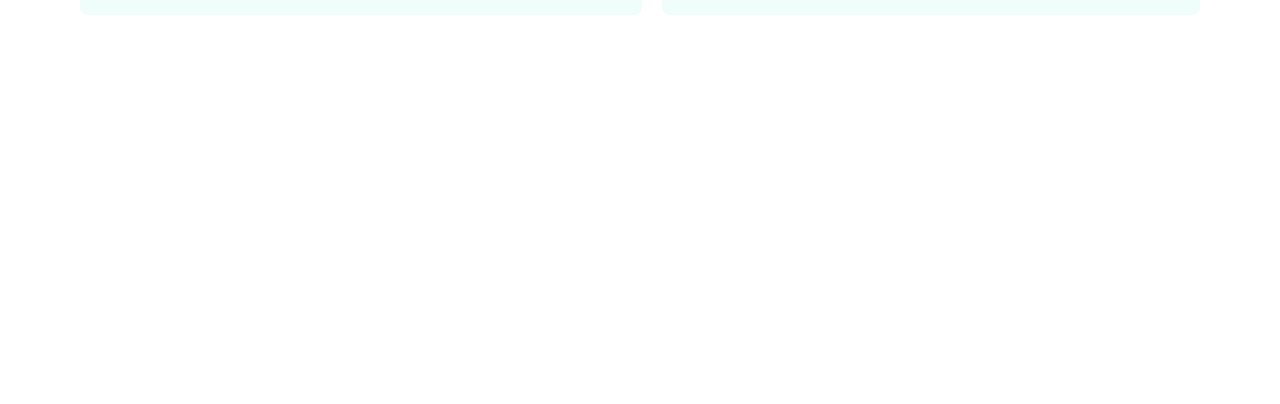
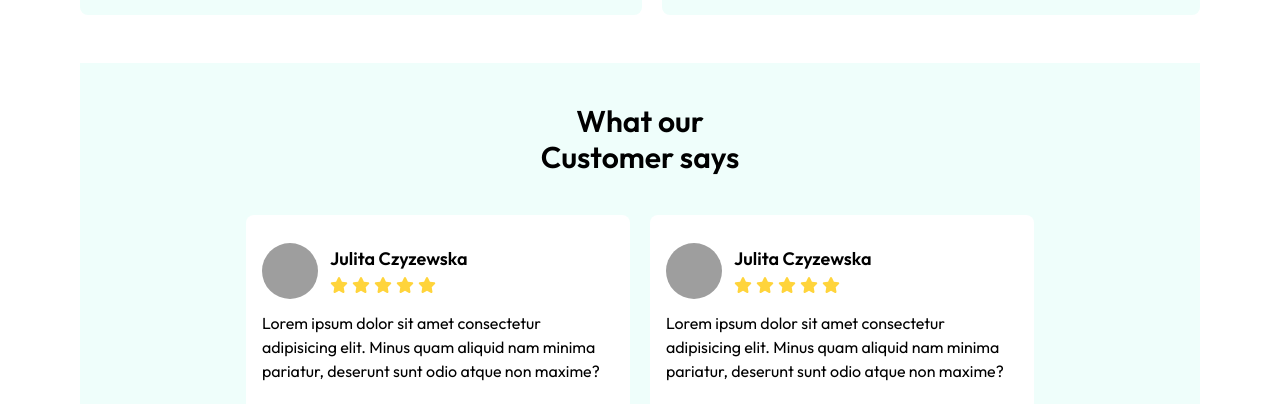
Before and after one commit to Vanraj8169/Laundry-Website, a React (Vite) app: page / in a window 1280 px wide. Shown: the part 1988-2392 px from the top of the page. Before the commit the page ends 2003 px from the top, so only its background shows below. Built offline with nearby package versions, Linux system fonts and the light colour scheme; grey boxes are pictures that could not be loaded.

Commit message:
Added Testimonials 🚀🌟

```diff
--- a/src/App.jsx
+++ b/src/App.jsx
@@ -2,6 +2,7 @@ import Feature from "./components/Feature";
 import Hero from "./components/Hero";
 import NavBar from "./components/NavBar";
 import Services from "./components/Services";
+import Testimonials from "./components/Testimonials";
 
 function App() {
   return (
@@ -10,6 +11,7 @@ function App() {
       <Hero />
       <Feature />
       <Services />
+      <Testimonials />
     </>
   );
 }
--- /dev/null
+++ b/src/components/Testimonials.jsx
@@ -0,0 +1,101 @@
+import { FontAwesomeIcon } from "@fortawesome/react-fontawesome";
+import { faStar } from "@fortawesome/free-solid-svg-icons";
+import { motion } from "framer-motion";
+
+const Testimonials = () => {
+  const containerVariants = {
+    hidden: { opacity: 0, y: 50 },
+    visible: {
+      opacity: 1,
+      y: 0,
+      transition: {
+        duration: 0.8,
+        staggerChildren: 0.2,
+      },
+    },
+  };
+
+  const itemVariants = {
+    hidden: { opacity: 0, y: 20 },
+    visible: { opacity: 1, y: 0 },
+  };
+
+  return (
+    <motion.div
+      className="mt-12 sm:ml-20 sm:mr-20 bg-secondary-0"
+      variants={containerVariants}
+      initial="hidden"
+      whileInView="visible"
+      viewport={{ once: true }}
+    >
+      <h1 className="py-10 font-semibold text-3xl text-center">
+        What our <br /> Customer says
+      </h1>
+      <motion.div
+        className="flex flex-col gap-5 sm:flex-row justify-center"
+        variants={containerVariants}
+      >
+        <motion.div
+          className="bg-white rounded-lg ml-5 mr-5 p-4 sm:mr-0 sm:w-96"
+          variants={itemVariants}
+        >
+          <div className="flex flex-row gap-3  items-center my-3">
+            <img
+              src="https://www.zoho.com/inventory/case-study/images/maxime-loiselle.jpg"
+              alt="client"
+              className="w-14 h-14 rounded-full"
+            />
+            <div>
+              <h1 className="text-lg font-semibold">Julita Czyzewska</h1>
+              {[...Array(5)].map((_, index) => (
+                <FontAwesomeIcon
+                  key={index}
+                  icon={faStar}
+                  style={{ color: "#FFD43B", marginRight: "4px" }}
+                />
+              ))}
+            </div>
+          </div>
+          <div>
+            <p className="my-2">
+              Lorem ipsum dolor sit amet consectetur adipisicing elit. Minus
+              quam aliquid nam minima pariatur, deserunt sunt odio atque non
+              maxime?
+            </p>
+          </div>
+        </motion.div>
+        <motion.div
+          className="bg-white rounded-lg ml-5 mr-5 p-4 sm:ml-0 sm:w-96"
+          variants={itemVariants}
+        >
+          <div className="flex flex-row gap-3  items-center my-3">
+            <img
+              src="https://www.zoho.com/inventory/case-study/images/maxime-loiselle.jpg"
+              alt="client"
+              className="w-14 h-14 rounded-full"
+            />
+            <div>
+              <h1 className="text-lg font-semibold">Julita Czyzewska</h1>
+              {[...Array(5)].map((_, index) => (
+                <FontAwesomeIcon
+                  key={index}
+                  icon={faStar}
+                  style={{ color: "#FFD43B", marginRight: "4px" }}
+                />
+              ))}
+            </div>
+          </div>
+          <div>
+            <p className="my-3">
+              Lorem ipsum dolor sit amet consectetur adipisicing elit. Minus
+              quam aliquid nam minima pariatur, deserunt sunt odio atque non
+              maxime?
+            </p>
+          </div>
+        </motion.div>
+      </motion.div>
+    </motion.div>
+  );
+};
+
+export default Testimonials;
```
